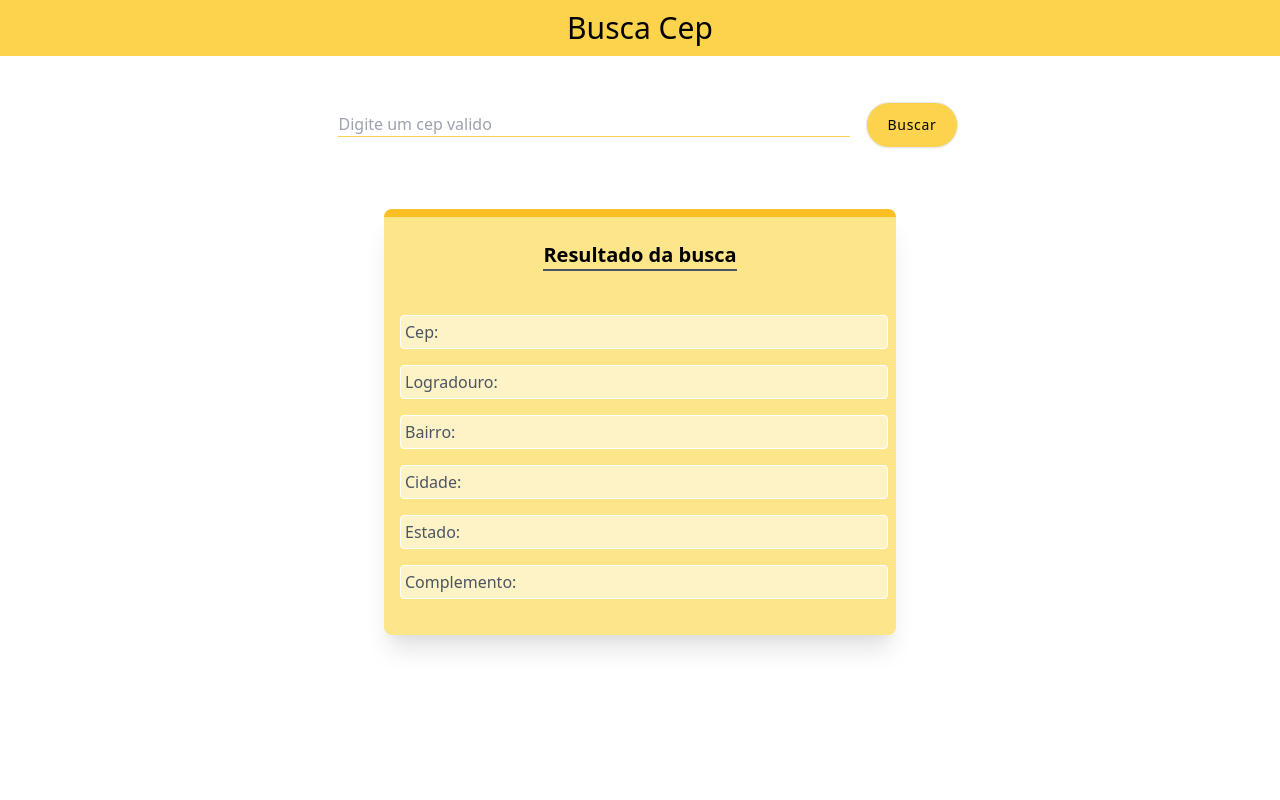
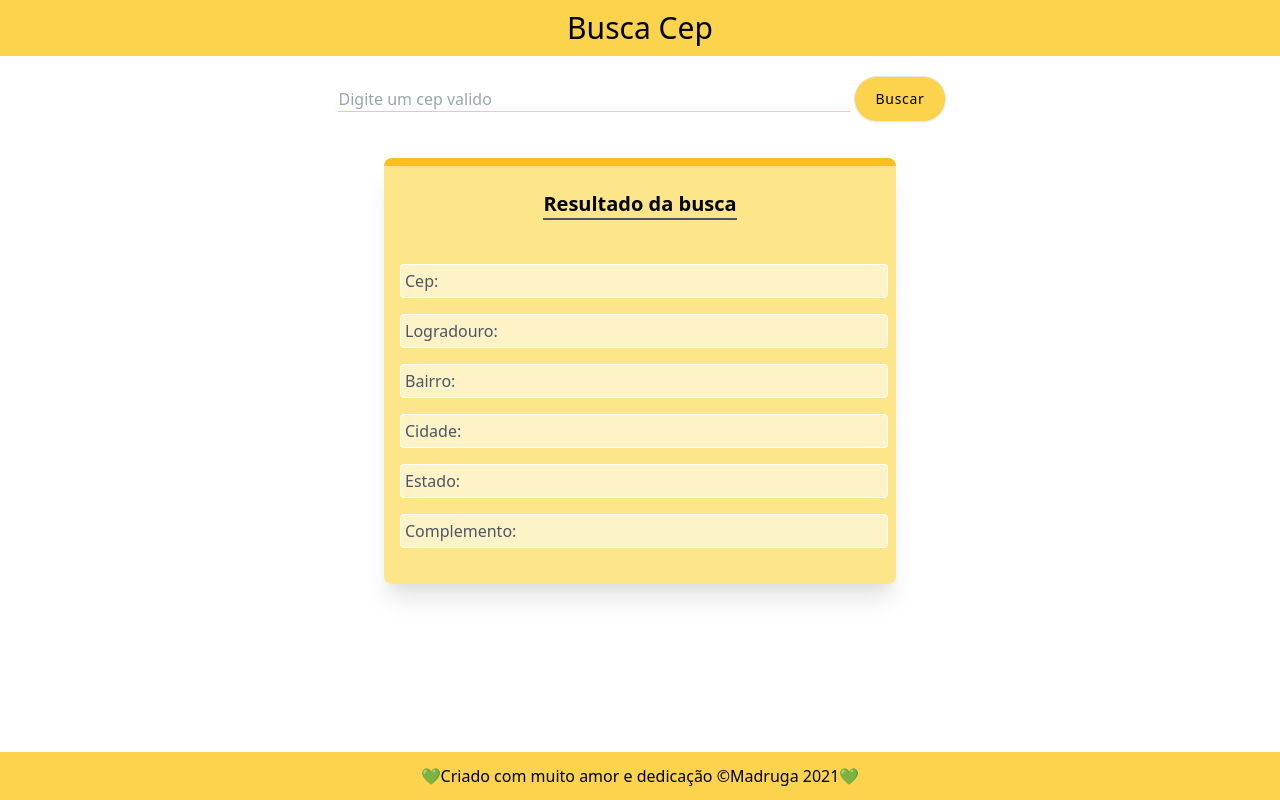
Before and after one commit to madruga665/busca-cep, a React (Create React App) app: page / in a window 1280 px wide. Built offline with nearby package versions, Linux system fonts and the light colour scheme.

Commit message:
Add Footer

```diff
--- /dev/null
+++ b/src/components/Footer.jsx
@@ -0,0 +1,12 @@
+import React, { Component } from 'react'
+
+export default class Footer extends Component {
+  render() {
+    return (
+      <footer className="absolute bottom-0 bg-yellow-300 h-10 w-full
+      flex justify-center items-center p-6 text-center">
+        <span>💚️Criado com muito amor e dedicação &copy;Madruga 2021💚️</span>
+      </footer>
+    )
+  }
+}
--- a/src/components/Input.jsx
+++ b/src/components/Input.jsx
@@ -4,10 +4,10 @@
     const { handleChange, handleSubmit } = this.props;
     return (
       <>
-        <form className="w-full m-10 flex justify-center items-center">
+        <form className="w-full m-5 flex justify-center items-center">
           <input
             className="border-b w-1/2 md:w-3/12 lg:w-3/12 xl:w-2/5
-            m-4 border-yellow-300 focus:outline-none"
+            m-1 border-yellow-300 focus:outline-none"
             type="text"
             onChange={(event) => handleChange(event)}
             placeholder="Digite um cep valido"
--- a/src/pages/Home.js
+++ b/src/pages/Home.js
@@ -1,5 +1,6 @@
 import React, { Component } from "react";
 import Card from "../components/Card";
+import Footer from "../components/Footer";
 import Header from "../components/Header";
 import Input from "../components/Input";
 
@@ -33,13 +34,14 @@
 
   render() {
     return (
-      <main className="flex flex-col items-center justify-center">
+      <main className="flex flex-col items-center">
         <Header />
         <Input
           handleChange={(value) => this.handleChange(value)}
           handleSubmit={this.handleSubmit}
         />
         <Card data={this.state} />
+        <Footer />
       </main>
     );
   }
```
